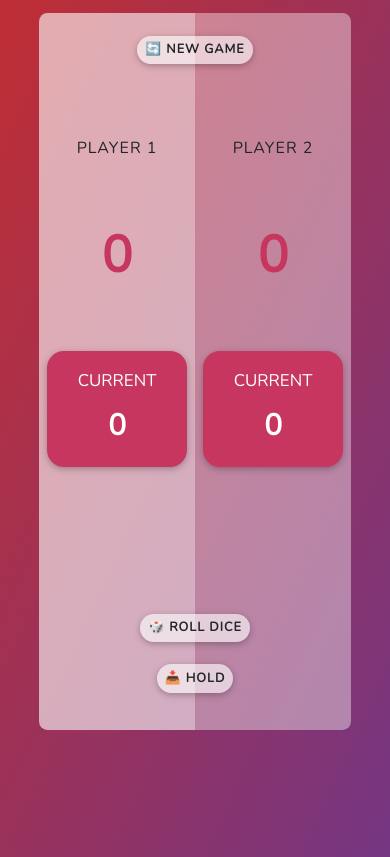
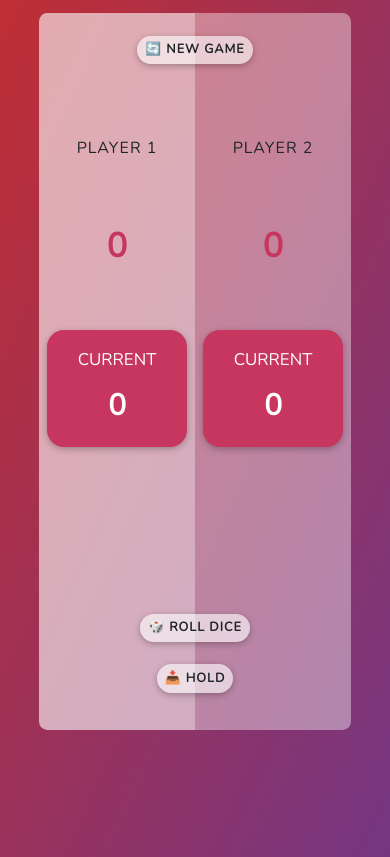
Before and after one commit to HafizTauheedAli/Dice_Game, a plain HTML site: page index.html in a window 390 px wide. Drawn offline with nearby package versions, Linux system fonts and the light colour scheme.

Commit message:
Update style.css

```diff
--- a/css/style.css
+++ b/css/style.css
@@ -121,7 +121,7 @@ height: 50vh;
         }
         .score{
             margin-bottom: 4rem;
-            font-size: 6vh;
+            font-size: 4vh;
         }
 
 
```
